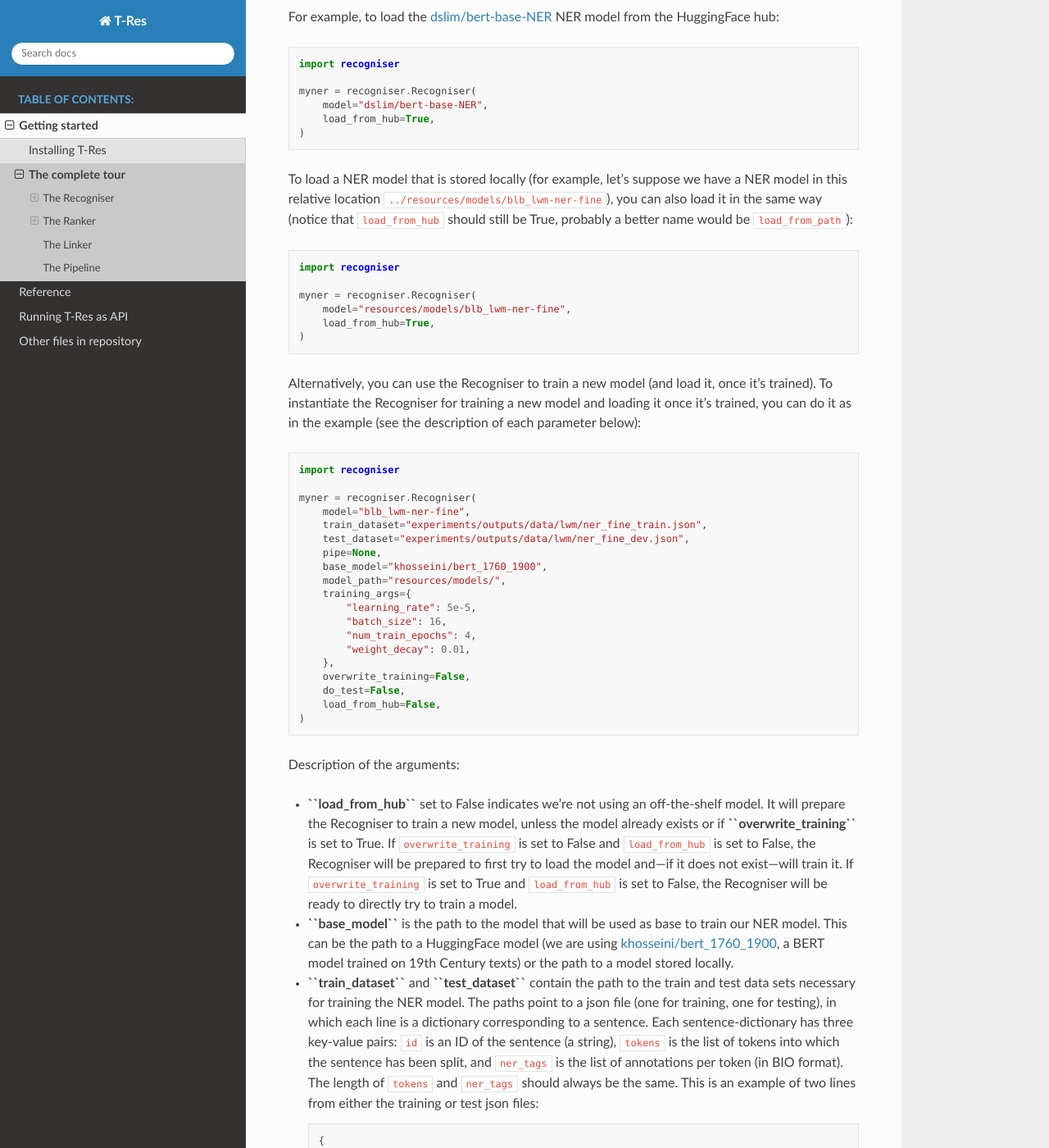
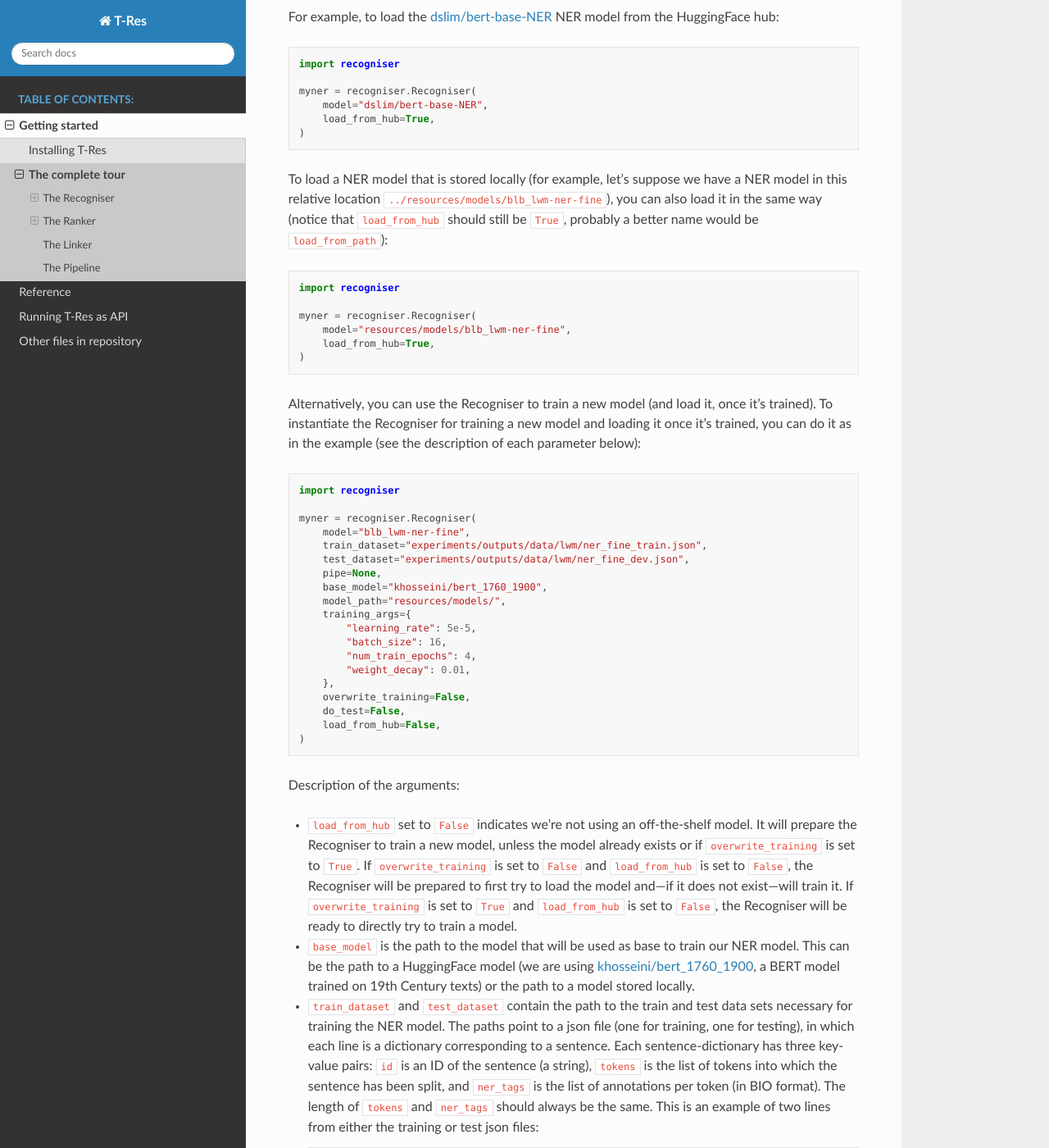
Before and after one commit to Living-with-machines/T-Res, a Sphinx documentation site: the page built from docs/source/getting-started/complete-tour.rst, in a window 1280 px wide and 1400 px high, scrolled down 842 px. Shown: the whole window at 82% size. Built offline with Sphinx 7.4.7 and the Read the Docs theme 2.0.0, drawn with Linux system fonts in a browser that asks for light colours; pages that are not in the unit, such as notebooks, are missing from menus; some of the changed text lies outside the part shown.

Commit message:
Review of visual representation

```diff
--- a/docs/source/getting-started/complete-tour.rst
+++ b/docs/source/getting-started/complete-tour.rst
@@ -53,7 +53,7 @@ NER model from the HuggingFace hub:
 To load a NER model that is stored locally (for example, let's suppose we have
 a NER model in this relative location
 ``../resources/models/blb_lwm-ner-fine``), you can also load it in the same
-way (notice that ``load_from_hub`` should still be True, probably a better
+way (notice that ``load_from_hub`` should still be ``True``, probably a better
 name would be ``load_from_path``):
 
 .. code-block:: python
@@ -94,20 +94,20 @@ description of each parameter below):
 
 Description of the arguments:
 
-* **``load_from_hub``** set to False indicates we're not using an off-the-shelf
+* ``load_from_hub`` set to ``False`` indicates we're not using an off-the-shelf
   model. It will prepare the Recogniser to train a new model, unless the model
-  already exists or if **``overwrite_training``** is set to True. If
-  ``overwrite_training`` is set to False and ``load_from_hub`` is set to False,
-  the Recogniser will be prepared to first try to load the model and—if it does
-  not exist—will train it. If ``overwrite_training`` is set to True and
-  ``load_from_hub`` is set to False, the Recogniser will be ready to directly
-  try to train a model.
-* **``base_model``** is the path to the model that will be used as base to
+  already exists or if ``overwrite_training`` is set to ``True``. If
+  ``overwrite_training`` is set to ``False`` and ``load_from_hub`` is set to
+  ``False``, the Recogniser will be prepared to first try to load the model
+  and—if it does not exist—will train it. If ``overwrite_training`` is set to
+  ``True`` and ``load_from_hub`` is set to ``False``, the Recogniser will be
+  ready to directly try to train a model.
+* ``base_model`` is the path to the model that will be used as base to
   train our NER model. This can be the path to a HuggingFace model (we are
   using `khosseini/bert_1760_1900 <https://huggingface.co/khosseini/bert_1760_1900>`_,
   a BERT model trained on 19th Century texts) or the path to a model stored
   locally.
-* **``train_dataset``** and **``test_dataset``** contain the path to the train
+* ``train_dataset`` and ``test_dataset`` contain the path to the train
   and test data sets necessary for training the NER model. The paths point to a
   json file (one for training, one for testing), in which each line is a
   dictionary corresponding to a sentence. Each sentence-dictionary has three
@@ -211,22 +211,22 @@ Description of the arguments:
         ]
     }
 
-* **``model_path``** is the path where the Recogniser should store the model,
-  and **``model``** is the name of the model. The **``pipe``** argument can be
+* ``model_path`` is the path where the Recogniser should store the model,
+  and ``model`` is the name of the model. The ``pipe`` argument can be
   left empty: that's where we will store the NER pipeline, once the model is
   trained and loaded.
-* The training arguments can be modified in **``training_args``**: you can
+* The training arguments can be modified in ``training_args``: you can
   change the learning rate, batch size, number of training epochs, and weight
   decay.
-* Finally, **``do_test``** allows you to train a mock model and then load it
+* Finally, ``do_test`` allows you to train a mock model and then load it
   (the suffix `_test` will be added to the model name). As mentioned above,
-  **``overwrite_training``** forces retraining a model, even if a model with
+  ``overwrite_training`` forces retraining a model, even if a model with
   the same name and characteristics already exists.
 
 This instantiation prepares a new model
 (``resources/models/blb_lwm-ner-fine.model``) to be trained, unless the model
-already exists (``overwrite_training`` is False), in which case it will just
-load it.
+already exists (``overwrite_training`` is ``False``), in which case it will
+just load it.
 
 1. Train the NER model
 ######################
@@ -237,9 +237,9 @@ After having instantiated the Recogniser, to train the model, run:
 
     myner.train()
 
-Note that if ``load_to_hub`` is set to True or the model already exists (and
-``overwrite_training`` is set to False), the training will be skipped, even if
-you call the ``train()`` method.
+Note that if ``load_to_hub`` is set to ``True`` or the model already exists
+(and ``overwrite_training`` is set to ``False``), the training will be skipped,
+even if you call the ``train()`` method.
 
 3. Create a NER pipeline
 ########################
@@ -369,13 +369,25 @@ This returns only the named entities, aggregating multiple tokens together:
 The Ranker
 ----------
 
-The Ranker takes the named entities detected by the Recogniser as input. Given a knowledge base, it ranks the entities according to their string similarity to the named entity, and selects a subset of candidates that will be passed on to the next component, the Linker, to do the disambiguation and select the most likely entity.
+The Ranker takes the named entities detected by the Recogniser as input. Given
+a knowledge base, it ranks the entities according to their string similarity to
+the named entity, and selects a subset of candidates that will be passed on to
+the next component, the Linker, to do the disambiguation and select the most
+likely entity.
 
-In order to use the Ranker and the Linker, we need a knowledge base, a gazetteer. T-Res uses a gazetteer which combines data from Wikipedia and Wikidata. The steps to create it are described in the `wiki2gaz <https://github.com/Living-with-machines/wiki2gaz>`_ GitHub repository.
+In order to use the Ranker and the Linker, we need a knowledge base, a
+gazetteer. T-Res uses a gazetteer which combines data from Wikipedia and
+Wikidata. The steps to create it are described in the
+`wiki2gaz <https://github.com/Living-with-machines/wiki2gaz>`_ GitHub
+repository.
 
 The following files are needed to run the Ranker:
 
-* ``wikidata_to_mentions_normalized.json``: dictionary of Wikidata entities (by their QID) mapped to the mentions used in Wikipedia to refer to them (obtained through Wikipedia anchor texts) and the normalised score. For example, the value of entity `Q23183 <https://www.wikidata.org/wiki/Q23183>`_ is the following:
+* ``wikidata_to_mentions_normalized.json``: dictionary of Wikidata entities
+  (by their QID) mapped to the mentions used in Wikipedia to refer to them
+  (obtained through Wikipedia anchor texts) and the normalised score. For
+  example, the value of entity `Q23183 <https://www.wikidata.org/wiki/Q23183>`_
+  is the following:
 
   .. code-block:: json
 
@@ -397,7 +409,9 @@ The following files are needed to run the Ranker:
           "Wiltshire England": 0.00021915406530791147
       }
 
-* ``mentions_to_wikidata_normalized.json``: the reverse dictionary to the one above, it maps a mention to all the Wikidata entities that are referred to by this mention in Wikipedia. For example, the value of `"Wiltshire"` is:
+* ``mentions_to_wikidata_normalized.json``: the reverse dictionary to the one
+* above, it maps a mention to all the Wikidata entities that are referred to
+* by this mention in Wikipedia. For example, the value of `"Wiltshire"` is:
 
   .. code-block:: json
 
@@ -407,27 +421,29 @@ The following files are needed to run the Ranker:
           "Q8023421": 0.03125
       }
 
-  These scores don't add up to one, as they are normalised per entity, therefore indicating how often an entity is referred to by this mention. For example, ``Q55448990`` is always referred to as ``Wiltshire``.
+  These scores don't add up to one, as they are normalised per entity,
+  therefore indicating how often an entity is referred to by this mention. For
+  example, ``Q55448990`` is always referred to as ``Wiltshire``.
 
 We provide four different strategies for selecting candidates:
 
-* **``perfectmatch``** retrieves candidates from the knowledge base if one of
+* ``perfectmatch`` retrieves candidates from the knowledge base if one of
   their alternate names is identical to the detected named entity. For example,
   given the mention "Wiltshire", the following Wikidata entities will be
   retrieved: `Q23183 <https://www.wikidata.org/wiki/Q23183>`_,
   `Q55448990 <https://www.wikidata.org/wiki/Q55448990>`_, and
   `Q8023421 <https://www.wikidata.org/wiki/Q8023421>`_, because all these
   entities are referred to as "Wiltshire" in Wikipedia anchor texts.
-* **``partialmatch``** retrieves candidates from the knowledge base if there is
+* ``partialmatch`` retrieves candidates from the knowledge base if there is
   a (partial) match between the query and the candidate names, based on string
   overlap. Therefore, the mention "Ashton-under" returns candidates for
   "Ashton-under-Lyne".
-* **``levenshtein``** retrieves candidates from the knowledge base if there is
+* ``levenshtein`` retrieves candidates from the knowledge base if there is
   a fuzzy match between the query and the candidate names, based on levenshtein
   distance. Therefore, if the mention "Wiltshrre" would still return the
   candidates for "Wiltshire". This method is often quite accurate when it comes
   to OCR variations, but it is very slow.
-* **``deezymatch``** retrieves candidates from the knowledge base if there is a
+* ``deezymatch`` retrieves candidates from the knowledge base if there is a
   fuzzy match between the query and the candidate names, based on
   `DeezyMatch <https://github.com/Living-with-machines/DeezyMatch>`_ embeddings.
   Significantly more complex than the other methods to set up from scratch, but
@@ -439,7 +455,7 @@ We provide four different strategies for selecting candidates:
 To use the Ranker for exact matching (``perfectmatch``) or fuzzy string
 matching based either on overlap or Levenshtein distance (``partialmatch`` and
 ``levenshtein`` respectively), instantiate it as follows, changing the
-**``method``** argument accordingly:
+``method`` argument accordingly:
 
 .. code-block:: python
 
@@ -452,10 +468,10 @@ matching based either on overlap or Levenshtein distance (``partialmatch`` and
         wikidata_to_mentions=dict(),
     )
 
-Note that **``resources_path``** should contain the path to the directory
+Note that ``resources_path`` should contain the path to the directory
 where the resources are stored, namely ``wikidata_to_mentions_normalized.json``
-and ``mentions_to_wikidata.json``. The **``mentions_to_wikidata``** and
-**``wikidata_to_mentions``** dictionaries should be left empty, as they will be
+and ``mentions_to_wikidata.json``. The ``mentions_to_wikidata`` and
+``wikidata_to_mentions`` dictionaries should be left empty, as they will be
 populated when the Ranker loads the resources.
 
 DeezyMatch instantiation is trickier, as it requires training a model that,
@@ -545,18 +561,18 @@ The Ranker can then be instantiated as follows:
 Description of the arguments (to learn more, refer to the
 `DeezyMatch readme <https://github.com/Living-with-machines/DeezyMatch/blob/master/README.md>`_:
 
-* **``strvar_parameters``** contains the parameters needed to generate the
+* ``strvar_parameters`` contains the parameters needed to generate the
   DeezyMatch training set. In this scenario, the DeezyMatch model is already
   trained and there is therefore no need to generate the training set.
-* **``deezy_parameters``** contains the set of parameters to train or load a
+* ``deezy_parameters`` contains the set of parameters to train or load a
   DeezyMatch model:
 
-  * **``dm_path``**: The path to the folder where the DeezyMatch model and
+  * ``dm_path``: The path to the folder where the DeezyMatch model and
     data will be stored.
-  * **``dm_cands``**: The name given to the set of alternate names from which
+  * ``dm_cands``: The name given to the set of alternate names from which
     DeezyMatch will try to find a match for a given mention.
-  * **``dm_model``**: Name of the DeezyMatch model to train or load.
-  * **``ranking_metric``** Metric used to TODO
+  * ``dm_model``: Name of the DeezyMatch model to train or load.
+  * ``ranking_metric`` Metric used to TODO
 
 You can download these resources from:
 
@@ -605,7 +621,9 @@ TODO
 2. Load the resources
 #####################
 
-The following line loads the resources (i.e. the `mentions-to-wikidata` and `wikidata_to_mentions` dictionaries) required to perform candidate selection and ranking, regardless of the Ranker method.
+The following line loads the resources (i.e. the ``mentions-to-wikidata`` and
+``wikidata_to_mentions`` dictionaries) required to perform candidate selection
+and ranking, regardless of the Ranker method.
 
 .. code-block:: python
 
@@ -614,13 +632,17 @@ The following line loads the resources (i.e. the `mentions-to-wikidata` and `wik
 3. Train a DeezyMatch model
 ###########################
 
-The following line will train a DeezyMatch model, given the arguments specified when instantiating the Ranker.
+The following line will train a DeezyMatch model, given the arguments specified
+when instantiating the Ranker.
 
 .. code-block:: python
 
     myranker.train()
 
-Note that if the model already exists and overwrite_training is set to False, the training will be skipped, even if you call the train() method. The training will also be skipped if the Ranker is not instantiated for DeezyMatch.
+Note that if the model already exists and overwrite_training is set to
+``False``, the training will be skipped, even if you call the train() method.
+The training will also be skipped if the Ranker is not instantiated for
+DeezyMatch.
 
 4. Retrieve candidates for a given mention
 ##########################################
```
Also changed, not shown: 7 other files.
